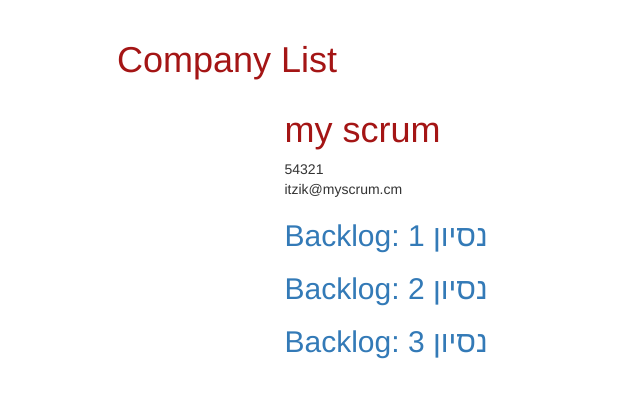
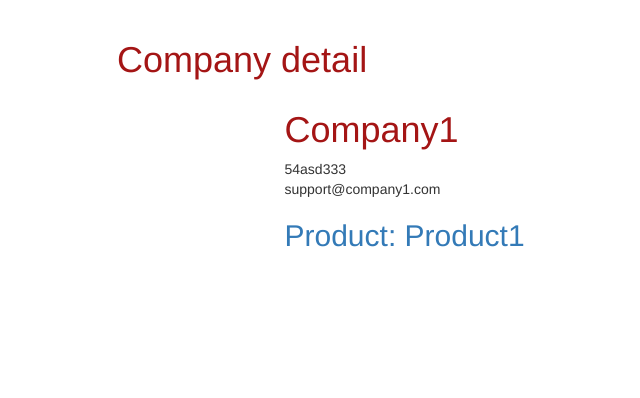
Before and after one commit to itzikorfa/SE-Lite-Scrum, a Django app: page /company/2/ in a window 1280 px wide. Shown: the part 52-450 px from the top of the page, without its empty margins (218-858 px from the left). Run offline with Django 3.2, Linux system fonts and the light colour scheme; a user stored in the database is signed in; data comes from the database, SQL or seed files in the repository; some libraries are stand-ins or nearby versions.

Commit message:
add product

```diff
--- a/My_scrum/My_scrum/urls.py
+++ b/My_scrum/My_scrum/urls.py
@@ -28,5 +28,6 @@
     url(r'^addgroup/$',comp_view.add_group , name='add_group'),
     url(r'^company/', include("lite_scrum.urls",namespace="company")),
     url(r'^backlog/', include("lite_scrum.backlog_urls", namespace="backlog")),
+    url(r'^product/', include("lite_scrum.product_urls", namespace="product")),
 
 ]
--- a/My_scrum/lite_scrum/admin.py
+++ b/My_scrum/lite_scrum/admin.py
@@ -1,6 +1,6 @@
 from django.contrib import admin
-from lite_scrum.models import Backlog
 from lite_scrum.models import Company
+from lite_scrum.models import ProductBackLog
 
 
 # Register your models here.
@@ -23,9 +23,9 @@
     list_editable = ['name']
 
     class Meta:
-        model = Backlog
+        model = ProductBackLog
 
 
 
 admin.site.register(Company, CompanyAdmin)
-admin.site.register(Backlog, BacklogAdmin)
+admin.site.register(ProductBackLog, BacklogAdmin)
--- a/My_scrum/lite_scrum/models.py
+++ b/My_scrum/lite_scrum/models.py
@@ -1,6 +1,7 @@
 from django.core.urlresolvers import reverse
 from django.db import models
 from django.contrib.auth.models import User, Group
+from django.core.validators import MaxValueValidator, MinValueValidator
 
 # Create your models here.
 class Company(models.Model):
@@ -15,18 +16,47 @@
     def __str__(self):
         return self.name
 
-
-class Backlog(models.Model):
+class Product (models.Model):
     company = models.ForeignKey(Company, on_delete=models.CASCADE)
     name = models.CharField(max_length=40)
+    description = models.TextField()
     timestamp = models.DateTimeField(auto_now=True, auto_now_add=False)
-    product_backlog = models.BooleanField(default=True)
-    release_backlog = models.BooleanField(default=False)
+
+    def __str__(self):
+        return "Product: {}".format(self.name)
+    def get_absolute_url(self):
+        return reverse("product:product_detail", kwargs={"id": self.id})
+
+class ProductBackLog(models.Model):
+    company = models.ForeignKey(Product, on_delete=models.CASCADE)
+    name = models.CharField(max_length=40)
+    timestamp = models.DateTimeField(auto_now=True, auto_now_add=False)
     product_owner = models.ForeignKey(User, default=1,related_name='%(class)s_product_owner')
-    scrum_master = models.ForeignKey(User, default=1,related_name='%(class)s_scrum_master')
+    group = models.ForeignKey(Group, default=1,related_name='%(class)s_product_owner')
 
     def __str__(self):
         return "{} | {}".format(self.company, self.name)
 
     def get_absolute_url(self):
         return reverse("backlog:backlog_detail", kwargs={"id": self.id})
+
+class UserStory(models.Model):
+    backlog = models.ForeignKey(ProductBackLog, on_delete=models.CASCADE)
+    name = models.CharField(max_length=40)
+    description = models.TextField()
+    priority = models.IntegerField(default=5 ,
+                                   validators=[MaxValueValidator(10),
+                                               MinValueValidator(0)])
+    timestamp = models.DateTimeField(auto_now=True, auto_now_add=False)
+    updated = models.DateTimeField(auto_now=False, auto_now_add=True)
+
+    def __str__(self):
+        return "{}({})".format(self.name, self.priority)
+
+
+class TeamMembers(models.Model):
+        userstory = models.ForeignKey(UserStory,on_delete=models.CASCADE)
+        user = models.ForeignKey(User,on_delete=models.CASCADE)
+
+        def __str__(self):
+            return "{}:{}".format(self.userstory,self.user)
--- a/My_scrum/lite_scrum/views.py
+++ b/My_scrum/lite_scrum/views.py
@@ -3,13 +3,13 @@
 from django.http import HttpResponse, HttpResponseRedirect
 from django.shortcuts import render, get_object_or_404, redirect
 
-from .forms import CompnyForm, BacklogForm, UserForm, GroupForm
-from .models import Backlog
-from .models import Company
+from .forms import CompnyForm, BacklogForm, UserForm, GroupForm,ProductForm
+from .models import ProductBackLog
+from .models import Company, Product
 
 
 # Create your views here.
-
+#
 def add_group(request):
     if not request.user.is_authenticated():
         return HttpResponse("<h1>not loggin</h1>")
@@ -38,20 +38,6 @@
         "title": "Create User",
         "forms": form
     })
-    # if request.method == "POST":
-    #     form = UserForm(request.POST)
-    #     if form.is_valid():
-    #         new_user = User.objects.create_user(**form.cleaned_data)
-    #         login(new_user)
-    #         # redirect, or however you want to get to the main view
-    #         return HttpResponseRedirect('main.html')
-    # else:
-    #     form = UserForm()
-    #
-    # return render(request, 'registration/add_user.html', {
-    #     'title': "Add User",
-    #     'form': form
-    # })
 
 
 def company_list(request):
@@ -86,12 +72,12 @@
     if not request.user.is_authenticated():
         return HttpResponse("<h1>not loggin</h1>")
     instance = get_object_or_404(Company, id = id)
-    backlog = Backlog.objects.filter(company=id)
+    product = Product.objects.filter(company=id)
 
     return render(request, "company_details.html", {
-        "title": "Company List",
+        "title": "Company detail",
         "object": instance,
-        "backlog": backlog
+        "product": product
     })
 
 def company_create(request):
@@ -122,10 +108,10 @@
 def backlog_list(request):
     if not request.user.is_authenticated():
         return HttpResponse("<h1>not loggin</h1>")
-    queryset_backlog = Backlog.objects.all()
+    queryset_backlog = ProductBackLog.objects.all()
 
     return render(request, "backlog_list.html", {
-        "title": "Backlog List",
+        "title": "Product Backlog List",
         "object_list": queryset_backlog
     })
 
@@ -133,7 +119,7 @@
 def backlog_update(request, id=None):
     if not request.user.is_authenticated():
         return HttpResponse("<h1>not loggin</h1>")
-    instance = get_object_or_404(Backlog, id=id)
+    instance = get_object_or_404(ProductBackLog, id=id)
     form = BacklogForm(request.POST or None, instance=instance)
     if form.is_valid():
         instance = form.save(commit=False)
@@ -141,7 +127,7 @@
         messages.success(request, "record updated")
         return HttpResponseRedirect(instance.get_absolute_url())
     return render(request, "backlog_form.html", {
-        "title": "Backlog Update {}".format(instance.name),
+        "title": "Product Backlog Update {}".format(instance.name),
         "object": instance,
         "forms": form
     })
@@ -150,8 +136,8 @@
 def backlog_detail(request, id):
     if not request.user.is_authenticated():
         return HttpResponse("<h1>not loggin</h1>")
-    instance = get_object_or_404(Backlog, id=id)
-    return render(request, "backlog_details.html", {
+    instance = get_object_or_404(ProductBackLog, id=id)
+    return render(request, "Product backlog_details.html", {
         "title": "Detail: {}".format(instance.name),
         "object": instance
     })
@@ -175,7 +161,67 @@
 def backlog_delete(request, id=None):
     if not request.user.is_authenticated():
         return HttpResponse("<h1>not loggin</h1>")
-    instance = get_object_or_404(Backlog, id=id)
+    instance = get_object_or_404(ProductBackLog, id=id)
     instance.delete()
     messages.success(request, "record deleted")
     return redirect("backlog:backlog_list")
+
+def product_list(request):
+    if not request.user.is_authenticated():
+        return HttpResponse("<h1>not loggin</h1>")
+    queryset_product = Product.objects.all()
+
+    return render(request, "backlog_list.html", {
+        "title": "Product Backlog List",
+        "object_list": queryset_product
+    })
+
+
+def product_detail(request, id):
+    if not request.user.is_authenticated():
+        return HttpResponse("<h1>not loggin</h1>")
+    instance = get_object_or_404(Product, id=id)
+    return render(request, "product_details.html", {
+        "title": "Detail: {}".format(instance.name),
+        "object": instance
+    })
+
+
+def product_create(request):
+    if not request.user.is_authenticated():
+        return HttpResponse("<h1>not loggin</h1>")
+    form = ProductForm(request.POST or None)
+    if form.is_valid():
+        instance = form.save(commit=False)
+        instance.save()
+        messages.success(request, "record added")
+        return HttpResponseRedirect(instance.get_absolute_url())
+    return render(request, "product_form.html", {
+        "title": "Create Product",
+        "forms": form
+    })
+
+
+def product_delete(request, id=None):
+    if not request.user.is_authenticated():
+        return HttpResponse("<h1>not loggin</h1>")
+    instance = get_object_or_404(Product, id=id)
+    instance.delete()
+    messages.success(request, "record deleted")
+    return redirect("product:product_list")
+
+def product_update(request, id=None):
+    if not request.user.is_authenticated():
+        return HttpResponse("<h1>not loggin</h1>")
+    instance = get_object_or_404(Product, id=id)
+    form = ProductForm(request.POST or None, instance=instance)
+    if form.is_valid():
+        instance = form.save(commit=False)
+        instance.save()
+        messages.success(request, "record updated")
+        return HttpResponseRedirect(instance.get_absolute_url())
+    return render(request, "backlog_form.html", {
+        "title": "Product Backlog Update {}".format(instance.name),
+        "object": instance,
+        "forms": form
+    })
--- a/My_scrum/templates/company_details.html
+++ b/My_scrum/templates/company_details.html
@@ -7,10 +7,10 @@
     {{ object.company_id }}<br>
     {{ object.email }}<br>
 
-    {% if backlog %}
-        {% for back in backlog %}
-            <h3><a href='{{ back.get_absolute_url }}'>
-                <h2>Backlog: {{ back.name }}</h2></a></h3>
+    {% if product %}
+        {% for prod in product %}
+            <h3><a href='{{ prod.get_absolute_url }}'>
+                <h2>Product: {{ prod.name }}</h2></a></h3>
 
         {% endfor %}
 
```
Also changed, not shown: My_scrum/lite_scrum/forms.py (+11 -4 lines), My_scrum/lite_scrum/product_urls.py (added, +19 -0 lines), My_scrum/templates/product_details.html (added, +11 -0 lines), My_scrum/templates/product_form.html (added, +13 -0 lines), My_scrum/templates/product_list.html (added, +28 -0 lines), My_scrum/db.sqlite3, My_scrum/lite_scrum/migrations/0001_initial.py, My_scrum/lite_scrum/migrations/0002_backlog.py (deleted), My_scrum/lite_scrum/migrations/0003_auto_20170715_1644.py (deleted).
